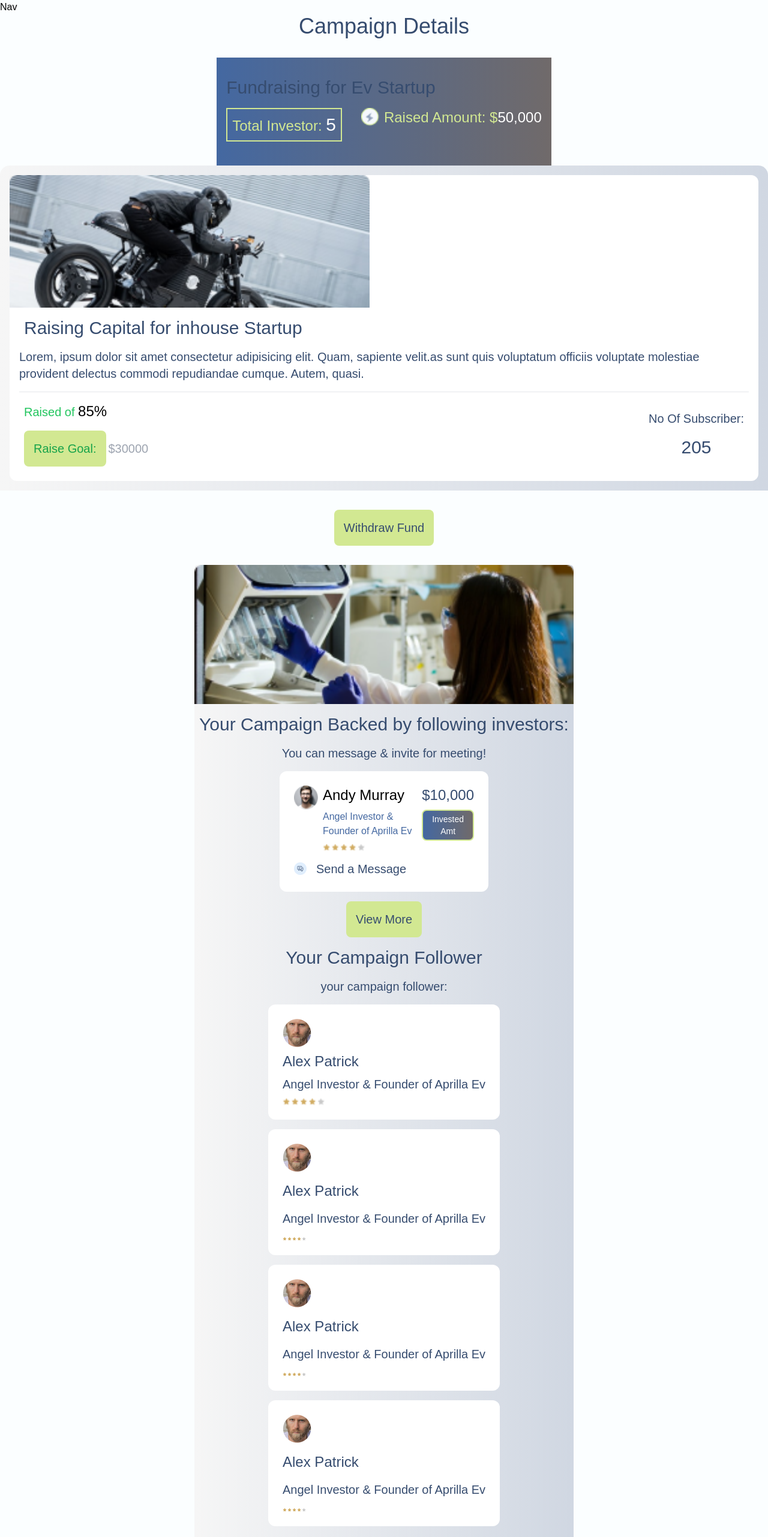
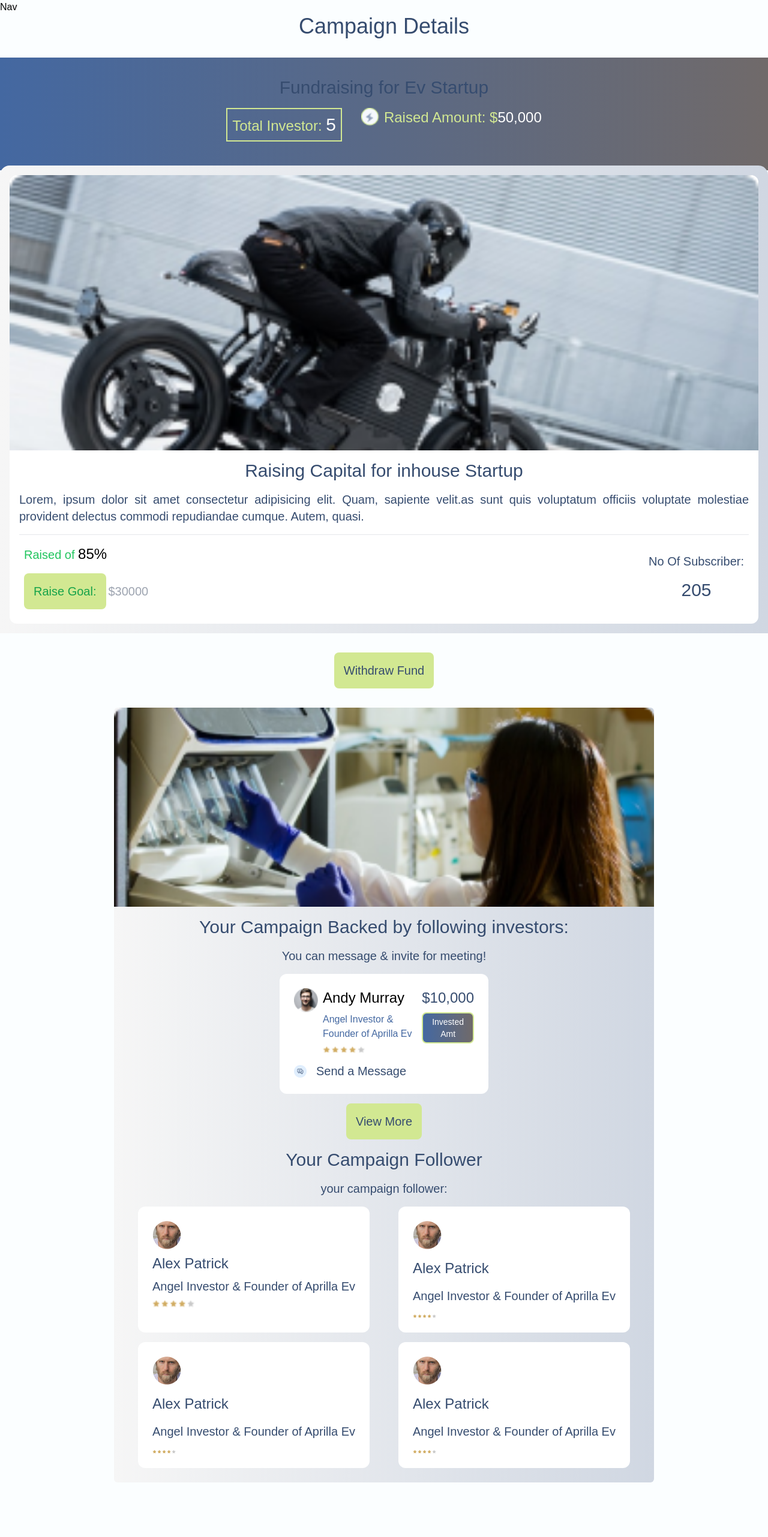
Before and after one commit to Sallah10/neighborhood-hub, a Next.js app: page /campaign-details in a window 1280 px wide. Shown: the top 2563 px of the page at 60% size. After the commit the page ends 2472 px from the top, so only its background shows below. Built offline with nearby package versions, Linux system fonts and the light colour scheme.

Commit message:
campaign details responsiveness done( except lg)

```diff
--- a/app/ClientLayout.tsx
+++ b/app/ClientLayout.tsx
@@ -14,7 +14,7 @@ export default function ClientLayout({ children }: RootLayoutProps) {
             {pathname !== '/' && (
                 <Nav />
             )}
-            <main>{children}</main>
+            <main className='lg:w-full'>{children}</main>
         </>
     )
 }
--- a/app/campaign-details/page.tsx
+++ b/app/campaign-details/page.tsx
@@ -13,9 +13,9 @@ import star from '../assets/star.png'
 const CampaignDetails = () => {
     return (
         <>
-            <div className='main'>
+            <div className='main w-full mx-auto'>
                 <h1 className='text-h1'> Campaign Details </h1>
-                <div className='bg-gradient-to-r from-[#4468A1] to-[#706a6a] gap-4 flex flex-col px-4 pt-8 pb-12'>
+                <div className='bg-gradient-to-r from-[#4468A1] to-[#706a6a] gap-4 flex flex-col px-4 pt-8 pb-12 md:w-full lg:w-full md:items-center'>
                     <h2 className='text-h2'> Fundraising for Ev Startup </h2>
                     <div className='flex gap-4'>
                         <h3 className='text-h3 text-[#D2E892] mr-4 border-2 border-r-2 border-[#D2E892] p-2'>Total Investor: <span className='text-h2 text-white'>5</span></h3>
@@ -26,11 +26,11 @@ const CampaignDetails = () => {
                     </div>
                 </div>
                 <div className='bg-gradient-to-r from-[#F6F6F6] to-[#D0D7E2]  rounded-t-2xl p-4 w-full h-full -mt-10 flex flex-col gap-4'>
-                    <div className='bg-white flex rounded-xl flex-col gap-4 max-h-[100vh] max-w-full'>
-                        <Image src={img1} alt='card-image' width={600} height={800} className='max-w-full' />
+                    <div className='bg-white flex rounded-xl flex-col gap-4 max-h-[100vh] max-w-full md:items-center'>
+                        <Image src={img1} alt='card-image' width={600} height={800} className='max-w-full md:w-full' />
                         <div className='flex flex-col gap-4 pb-6 px-4'>
-                            <h2 className='text-h2 mx-2'>Raising Capital for inhouse Startup</h2>
-                            <p className='text-p text-left'>Lorem, ipsum dolor sit amet consectetur adipisicing elit. Quam, sapiente velit.as sunt quis voluptatum officiis voluptate molestiae provident delectus commodi repudiandae cumque. Autem, quasi.</p>
+                            <h2 className='text-h2 mx-2 md:self-center md:flex'>Raising Capital for inhouse Startup</h2>
+                            <p className='text-p text-left md:text-justify'>Lorem, ipsum dolor sit amet consectetur adipisicing elit. Quam, sapiente velit.as sunt quis voluptatum officiis voluptate molestiae provident delectus commodi repudiandae cumque. Autem, quasi.</p>
                             <hr />
                             <div className='flex justify-between items-center mx-2'>
                                 <div className='flex flex-col gap-4'>
@@ -73,7 +73,7 @@ const CampaignDetails = () => {
                     <button className='button self-center'>View More</button>
                     <h2 className='text-h2'> Your Campaign Follower</h2>
                     <p className='text-p'>your campaign follower:</p>
-                    <div className='grid grid-cols-1 gap-4'>
+                    <div className='grid grid-cols-1 md:grid-cols-2 md:gap-4 md:px-6 gap-4'>
                         <div className='card mx-4 gap-2'>
                             <Image src={humImg2} alt='Campaign-Details Image' />
                             <h3 className='text-h3'>Alex Patrick</h3>
--- a/app/layout.tsx
+++ b/app/layout.tsx
@@ -24,7 +24,7 @@ export default function RootLayout({
   return (
     <html lang="en">
       <body
-        className={`${geistSans.variable} ${geistMono.variable} bg-[#FBFEFF] antialiased`}
+        className={`${geistSans.variable} ${geistMono.variable} bg-[#FBFEFF] antialiased w-full`}
       >
         <ClientLayout>
           {children}
```
